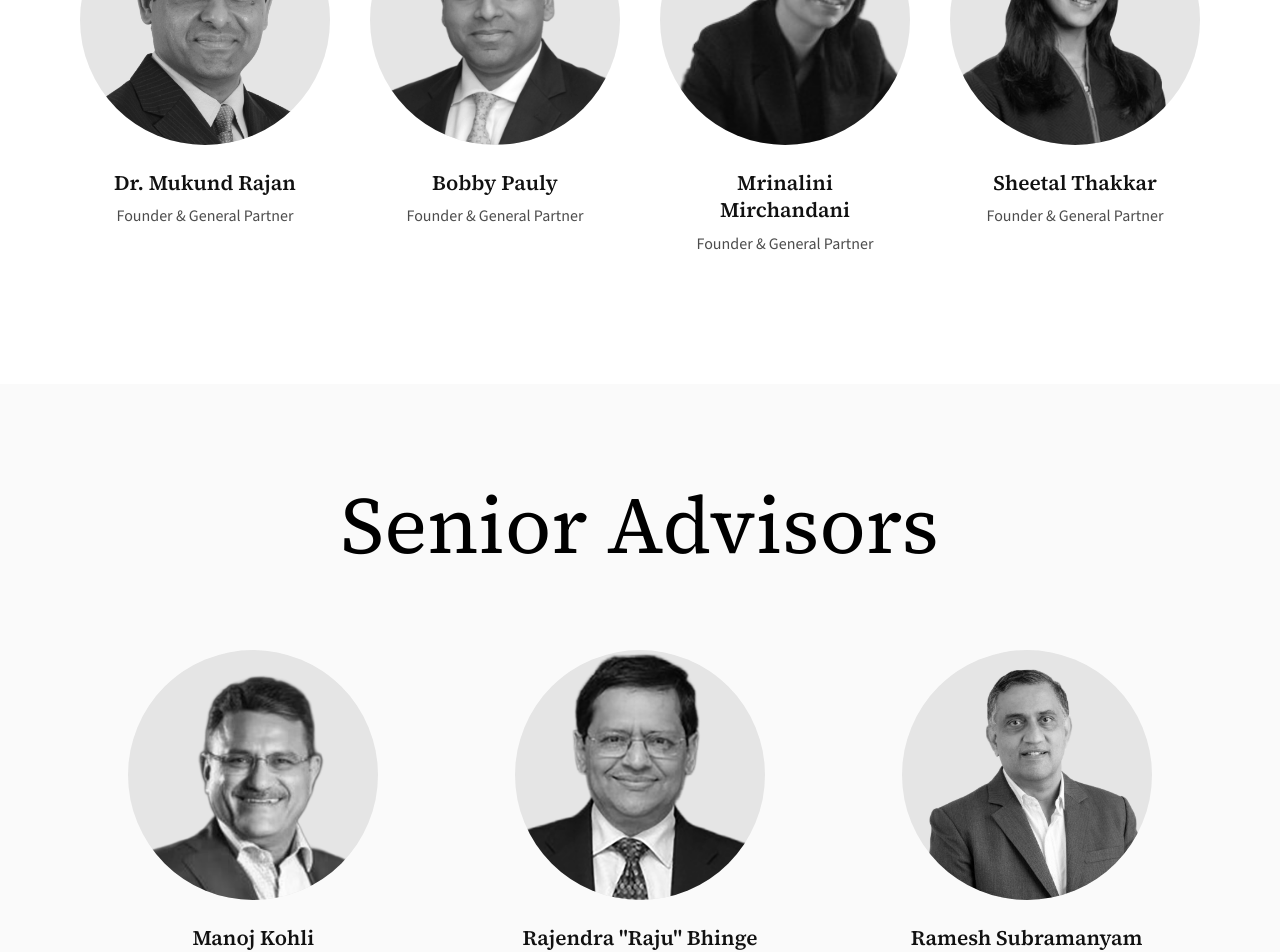
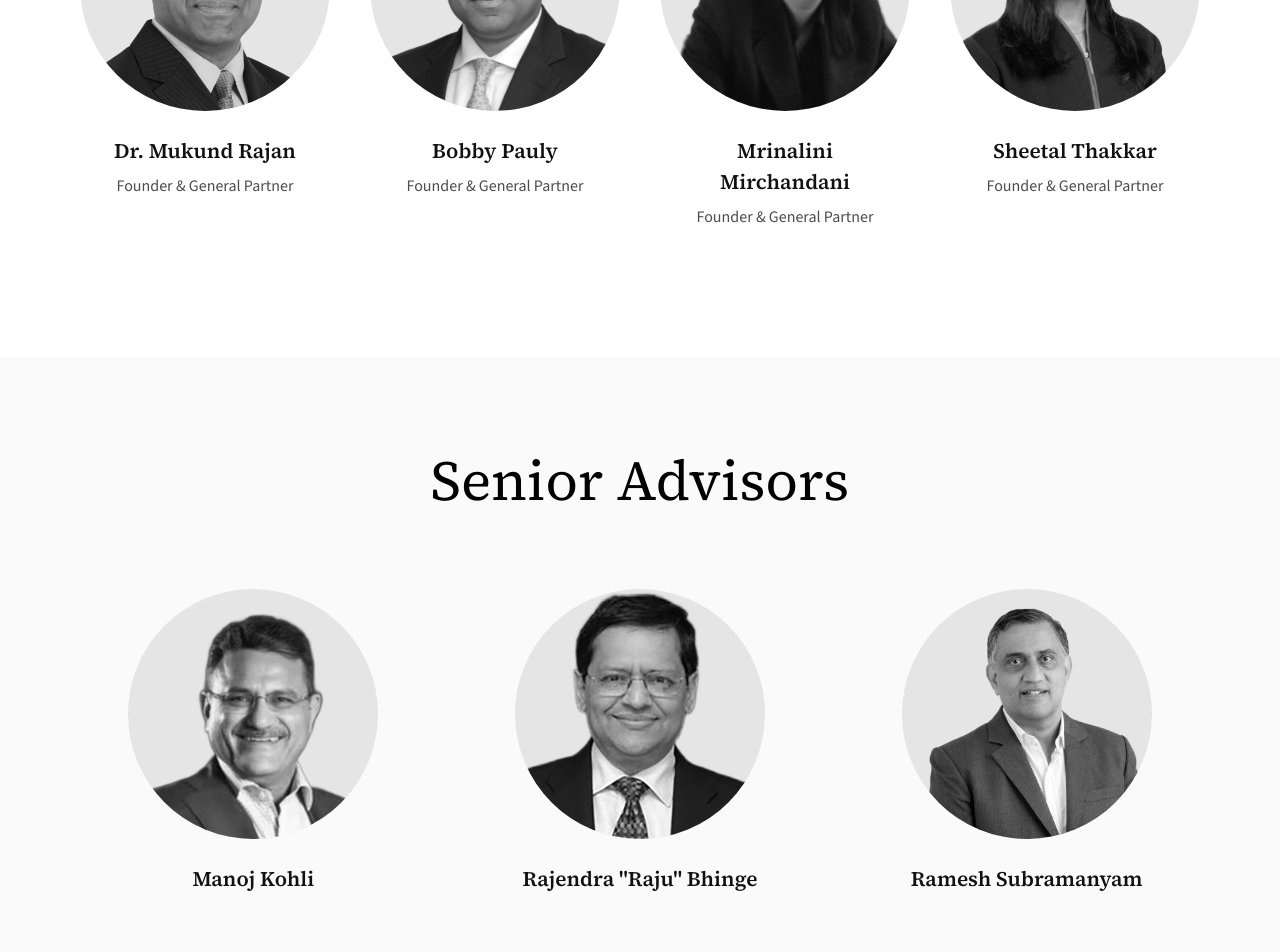
Before and after one commit to white-board-io/one-planet-partners, a Next.js app: page /leadership in a window 1280 px wide. Shown: the part 1100-2052 px from the top of the page. Built offline with nearby package versions, Linux system fonts and the light colour scheme.

Commit message:
refactor: Improve typography and layout in leadership components for enhanced readability and visual consistency, including adjustments to text sizes and formatting

```diff
--- a/app/_components/home/leadership-section.tsx
+++ b/app/_components/home/leadership-section.tsx
@@ -45,7 +45,7 @@ const stats = [
   {
     value: "~14bn",
     label: "14 billion deal experience",
-    desktopLabel: ["14 billion deal", "experience"],
+    desktopLabel: ["billion deal", "experience"],
   },
   {
     value: "65+",
--- a/app/leadership/[id]/_components/person-detail.tsx
+++ b/app/leadership/[id]/_components/person-detail.tsx
@@ -24,7 +24,7 @@ export function PersonDetail({ person }: { person: Person }) {
           </div>
 
           <div className="text-center lg:text-left">
-            <h1 className="font-serif-brand text-5xl font-semibold text-black md:text-3xl lg:text-[2.75rem] lg:leading-tight">
+            <h1 className="font-serif-brand text-4xl font-semibold text-black md:text-3xl lg:text-7xl lg:leading-tight">
               {person.name}
             </h1>
             <p className="font-sans-brand text-lg font-light text-black/60 md:text-lg">
@@ -40,8 +40,8 @@ export function PersonDetail({ person }: { person: Person }) {
               key={i}
               className={
                 i === 0
-                  ? "font-serif-brand text-2xl font-normal not-italic leading-8 tracking-normal text-black/80"
-                  : "font-sans-brand text-base font-light leading-8 text-black/80 md:text-2xl"
+                  ? "font-serif-brand text-base text-xl leading-6 font-normal not-italic md:text-lg md:leading-7 lg:text-2xl lg:leading-8tracking-normal text-black/80"
+                  : "font-sans-brand text-base text-xl leading-6 font-light tracking-normal text-black/80 md:text-lg md:leading-7 lg:text-2xl lg:leading-8"
               }
             >
               {paragraph}
--- a/app/leadership/_components/leadership-grid.tsx
+++ b/app/leadership/_components/leadership-grid.tsx
@@ -2,6 +2,7 @@ import Image from "next/image";
 import Link from "next/link";
 import { Container } from "@/app/_components/container";
 import { leaders } from "./data";
+import { splitPersonName } from "./split-person-name";
 
 function LeaderCard({
   id,
@@ -14,6 +15,7 @@ function LeaderCard({
   designation: string;
   image: string;
 }) {
+  const { line1, line2 } = splitPersonName(name);
   return (
     <Link
       href={`/leadership/${id}`}
@@ -29,7 +31,15 @@ function LeaderCard({
         />
       </div>
       <div className="mt-6 text-center">
-        <p className="font-serif-brand text-lg font-semibold lg:text-2xl">{name}</p>
+        <p className="font-serif-brand text-lg font-semibold leading-snug sm:leading-normal lg:text-2xl">
+          <span className="block sm:inline">{line1}</span>
+          {line2 ? (
+            <>
+              <span className="hidden sm:inline"> </span>
+              <span className="block sm:inline">{line2}</span>
+            </>
+          ) : null}
+        </p>
         <p className="mt-2 font-sans-brand text-sm font-light text-black/70 lg:text-base">
           {designation}
         </p>
@@ -42,7 +52,7 @@ export function LeadershipGrid() {
   return (
     <section className="bg-white py-16 md:py-24">
       <Container>
-        <h2 className="text-center font-serif-brand text-display-xl font-normal text-black">
+        <h2 className="text-center font-serif-brand text-4xl lg:text-7xl font-normal text-black">
           Leadership
         </h2>
         <div className="mt-12 grid grid-cols-2 gap-4 lg:grid-cols-4 lg:gap-6">
--- a/app/leadership/_components/leadership-hero.tsx
+++ b/app/leadership/_components/leadership-hero.tsx
@@ -9,7 +9,7 @@ export function LeadershipHero() {
         alt=""
         priority
         src="/images/leadership-hero.png"
-        className="object-cover opacity-55"
+        className="object-cover"
       />
       <div
         aria-hidden="true"
--- a/app/leadership/_components/senior-advisors.tsx
+++ b/app/leadership/_components/senior-advisors.tsx
@@ -3,8 +3,10 @@ import Link from "next/link";
 import { cn } from "@/lib/utils";
 import { Container } from "@/app/_components/container";
 import { advisors } from "./data";
+import { splitPersonName } from "./split-person-name";
 
 function AdvisorCard({ id, name, image }: { id: string; name: string; image: string }) {
+  const { line1, line2 } = splitPersonName(name);
   return (
     <Link
       href={`/leadership/${id}`}
@@ -19,7 +21,15 @@ function AdvisorCard({ id, name, image }: { id: string; name: string; image: str
           sizes="(max-width: 640px) 144px, (max-width: 1024px) 176px, 250px"
         />
       </div>
-      <p className="mt-6 text-center font-serif-brand text-lg font-semibold lg:text-2xl">{name}</p>
+      <p className="mt-6 text-center font-serif-brand text-lg font-semibold leading-snug sm:leading-normal lg:text-2xl">
+        <span className="block sm:inline">{line1}</span>
+        {line2 ? (
+          <>
+            <span className="hidden sm:inline"> </span>
+            <span className="block sm:inline">{line2}</span>
+          </>
+        ) : null}
+      </p>
     </Link>
   );
 }
@@ -28,7 +38,7 @@ export function SeniorAdvisors() {
   return (
     <section className="bg-neutral-50 py-16 md:py-24">
       <Container>
-        <h2 className="text-center font-serif-brand text-display-xl font-normal text-black">
+      <h2 className="text-center font-serif-brand text-4xl lg:text-7xl font-normal text-black">
           Senior Advisors
         </h2>
         <div className="mt-12 grid grid-cols-2 gap-4 md:grid-cols-6 lg:gap-6">
--- /dev/null
+++ b/app/leadership/_components/split-person-name.ts
@@ -0,0 +1,23 @@
+/**
+ * Two-line name layout for compact cards.
+ * - Typical names: split on last space ("Dr. Mukund Rajan" → "Dr. Mukund" / "Rajan").
+ * - Quoted nickname + surname: split after first word so line 1 stays short
+ *   ('Rajendra "Raju" Bhinge' → "Rajendra" / '"Raju" Bhinge').
+ */
+const QUOTED_NICKNAME_THEN_SURNAME = /^(\S+)\s+("[^"]+")\s+(\S+)$/;
+
+export function splitPersonName(name: string): { line1: string; line2: string } {
+  const trimmed = name.trim();
+  const nick = trimmed.match(QUOTED_NICKNAME_THEN_SURNAME);
+  if (nick) {
+    return { line1: nick[1]!, line2: `${nick[2]!} ${nick[3]!}` };
+  }
+  const lastSpace = trimmed.lastIndexOf(" ");
+  if (lastSpace <= 0) {
+    return { line1: trimmed, line2: "" };
+  }
+  return {
+    line1: trimmed.slice(0, lastSpace),
+    line2: trimmed.slice(lastSpace + 1),
+  };
+}
```
Also changed, not shown: public/images/leadership-hero.png.
